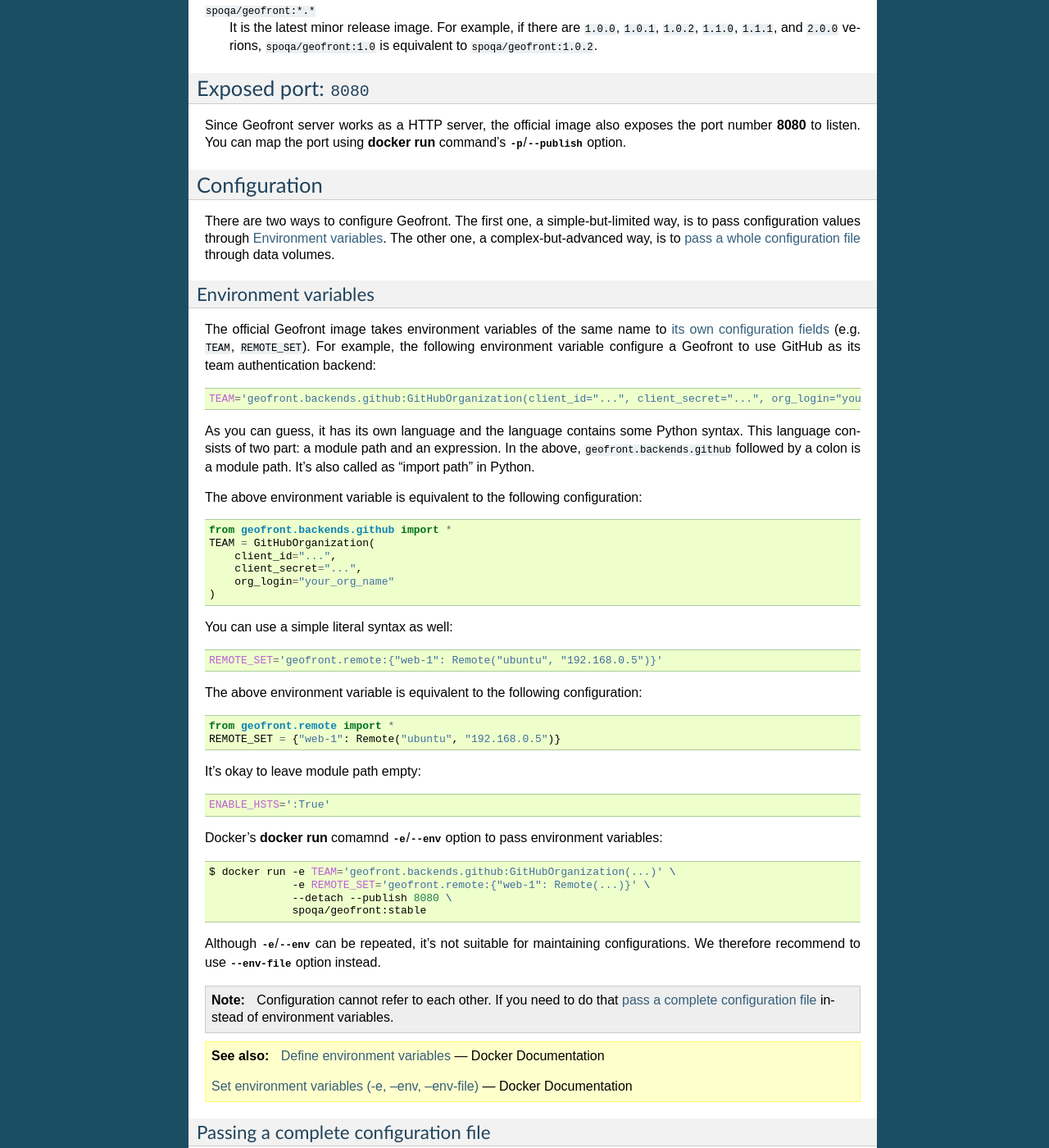
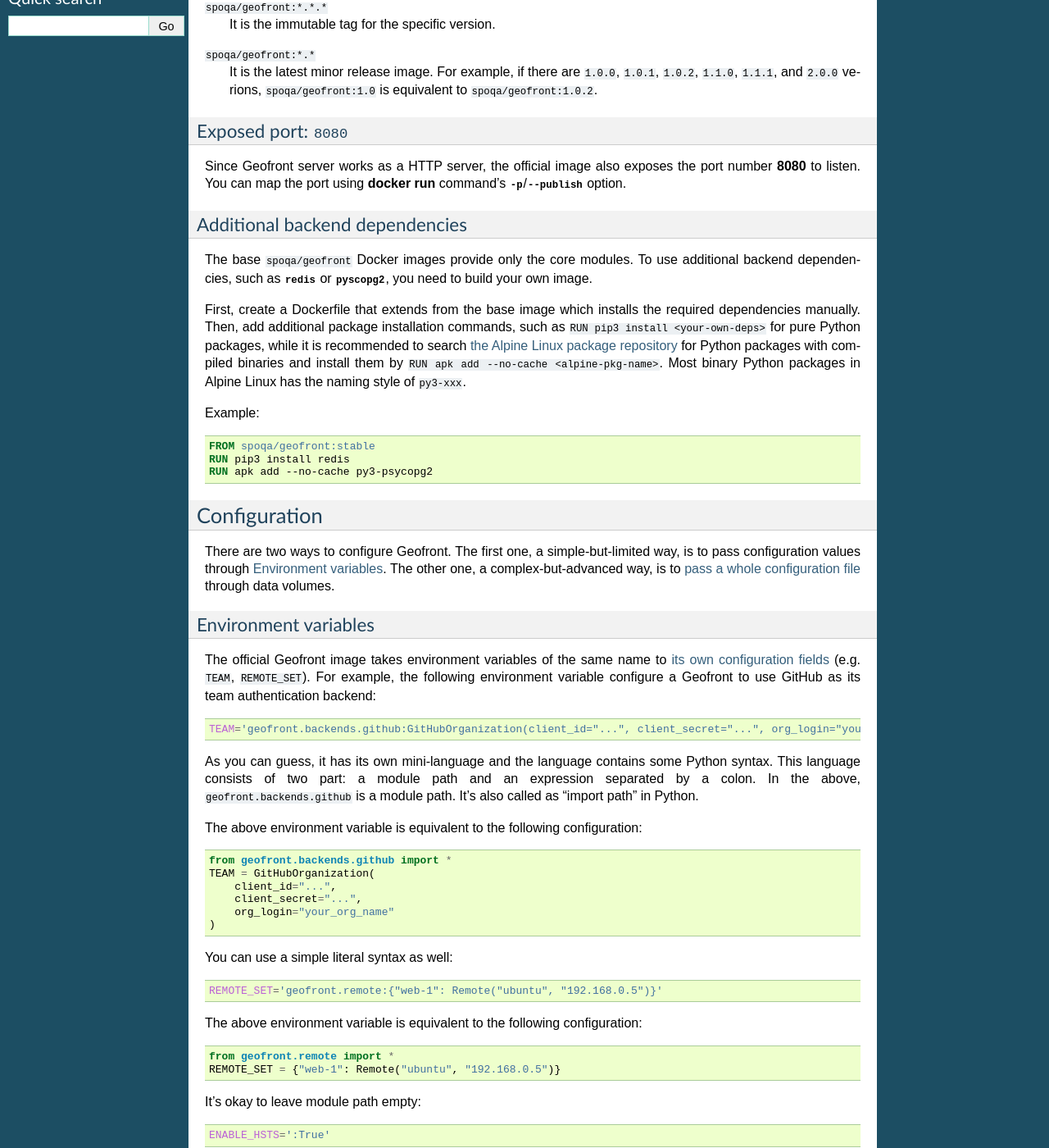
Before and after one commit to geofront-auth/geofront, a Sphinx documentation site: the page built from docs/docker.rst, in a window 1280 px wide and 1400 px high, scrolled down 473 px. Shown: the whole window at 82% size. Built offline with Sphinx 7.4.7, drawn with Linux system fonts in a browser that asks for light colours; pages that are not in the unit, such as notebooks, are missing from menus; some of the changed text lies outside the part shown.

Commit message:
Improve docker-based setup guide

```diff
--- a/docs/docker.rst
+++ b/docs/docker.rst
@@ -5,8 +5,8 @@
    :target: https://hub.docker.com/r/spoqa/geofront/
    :alt: Docker automated build
 
-Geofront provides the official Docker image.  The official repository is
-`spoqa/geofront`__:
+Geofront provides the official Docker image based on Alpine Linux.  The
+official repository is `spoqa/geofront`__:
 
 .. code-block:: text
 
@@ -15,8 +15,11 @@
 __ https://hub.docker.com/r/spoqa/geofront/
 
 
+Images
+------
+
 Tags
-----
+~~~~
 
 There are rules for tags:
 
@@ -37,11 +40,36 @@
 
 
 Exposed port: ``8080``
-----------------------
+~~~~~~~~~~~~~~~~~~~~~~
 
 Since Geofront server works as a HTTP server, the official image also exposes
 the port number **8080** to listen.  You can map the port using
 :program:`docker run` command's :option:`-p`/:option:`--publish` option.
+
+
+Additional backend dependencies
+~~~~~~~~~~~~~~~~~~~~~~~~~~~~~~~
+
+The base ``spoqa/geofront`` Docker images provide only the core modules.
+To use additional backend dependencies, such as :mod:`redis` or
+:mod:`pyscopg2`, you need to build your own image.
+
+First, create a Dockerfile that extends from the base image which installs
+the required dependencies manually.
+Then, add additional package installation commands, such as ``RUN pip3 install
+<your-own-deps>`` for pure Python packages, while it is recommended to search
+`the Alpine Linux package repository <http://pkgs.alpinelinux.org/>`_ for
+Python packages with compiled binaries and install them by ``RUN apk add
+--no-cache <alpine-pkg-name>``.  Most binary Python packages in Alpine Linux
+has the naming style of ``py3-xxx``.
+
+Example:
+
+.. code-block:: docker
+
+   FROM spoqa/geofront:stable
+   RUN pip3 install redis
+   RUN apk add --no-cache py3-psycopg2
 
 
 .. _docker-config:
@@ -69,10 +97,10 @@
 
    TEAM='geofront.backends.github:GitHubOrganization(client_id="...", client_secret="...", org_login="your_org_name")'
 
-As you can guess, it has its own language and the language contains some Python
-syntax.  This language consists of two part: a module path and an expression.
-In the above, ``geofront.backends.github`` followed by a colon is a module path.
-It's also called as "import path" in Python.
+As you can guess, it has its own mini-language and the language contains some
+Python syntax.  This language consists of two part: a module path and an
+expression separated by a colon.  In the above, ``geofront.backends.github`` is
+a module path.  It's also called as "import path" in Python.
 
 The above environment variable is equivalent to the following configuration::
 
@@ -112,7 +140,23 @@
 
 Although :option:`-e`/:option:`--env` can be repeated, it's not suitable for
 maintaining configurations.  We therefore recommend to use :option:`--env-file`
-option instead.
+option or Docker Compose.
+
+To specify objects with complex initialization steps, Geofront provides several
+shortcut factory functions such as :func:`create_compute_driver
+<geofront.backends.cloud.create_compute_driver>`, :func:`create_storage_driver
+<geofront.backends.cloud.create_storage_driver>`, and
+:func:`create_cloud_master_pubkey_store
+<geofront.backends.cloud.create_cloud_master_pubkey_store>`.
+For example:
+
+.. code-block:: bash
+
+   docker run -e REMOTE_SET='geofront.backends.cloud:CloudRemoteSet(create_compute_driver("EC2", ("AKIA...", "..."), region="ap-northeast-2"), addresser=lambda n: n.private_ips[0], filter=lambda n: bool(n.private_ips))' \
+              -e MASTER_KEY_STORE='geofront.backends.cloud:create_cloud_master_pubkey_store("EC2", "S3_AP_NORTHEAST2", ("AKIA...", "..."), "keypair-name", "s3-bucket-name", "s3-object-name", region="ap-northeast-2")' \
+              --detach --publish 8080 \
+              spoqa/geofront:stable
+
 
 .. note::
 
@@ -160,3 +204,22 @@
    `Manage data in containers`__ --- Docker Documentation
 
 __ https://docs.docker.com/engine/tutorials/dockervolumes/
+
+
+.. _docker-config-compose:
+
+Using Docker Compose
+~~~~~~~~~~~~~~~~~~~~
+
+Docker Compopse is a great way to launch a cluster of multiple containers
+that works together.  It is useful to containerize external daemons such as
+Redis and nginx.
+
+Check out `an example Docker Compose configuration
+<https://github.com/spoqa/geofront/blob/2b41f018/example.docker-compose.yml>`_.
+
+.. seealso::
+
+   `Docker Compose Documentation`__
+
+__ https://docs.docker.com/compose/
```
